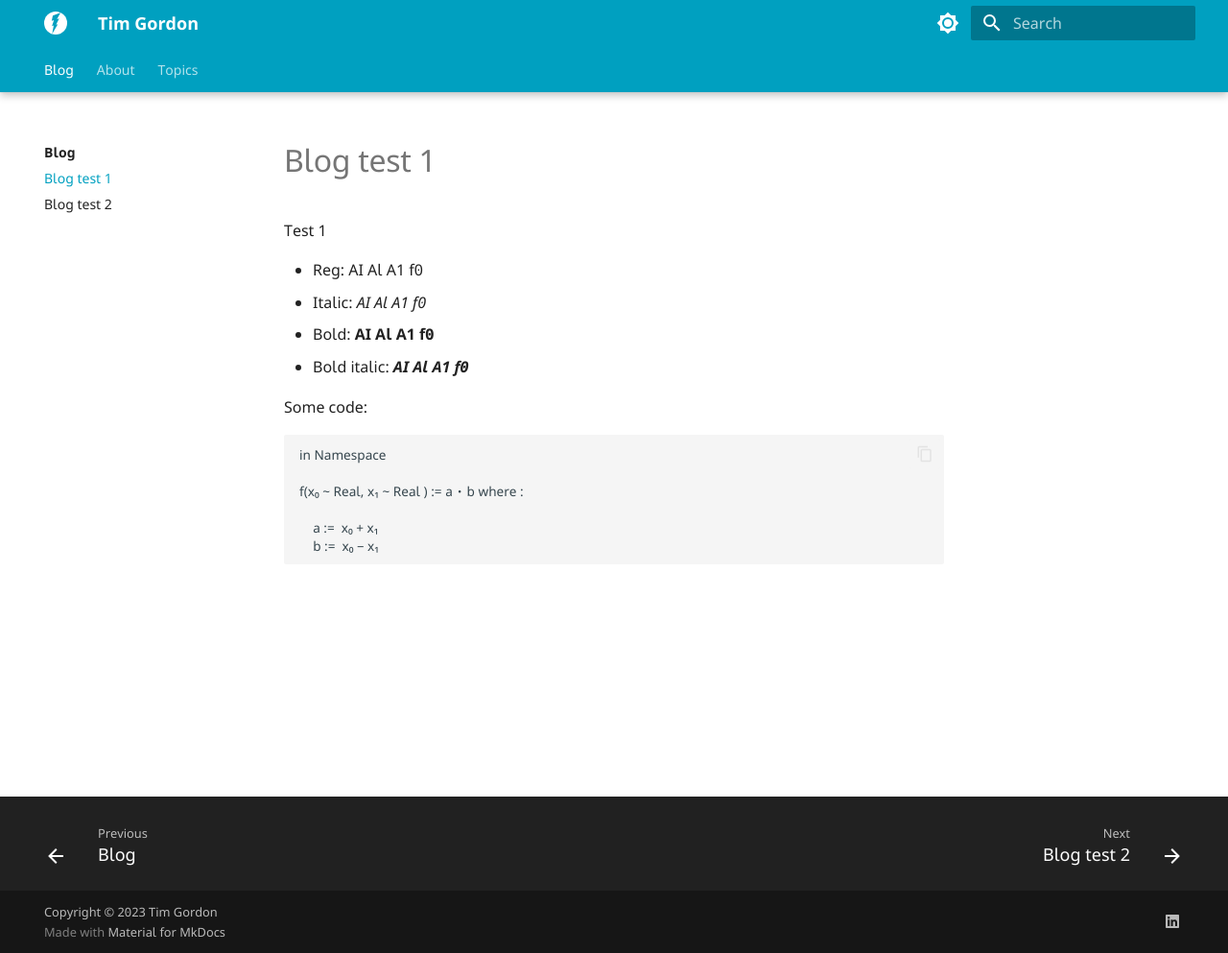
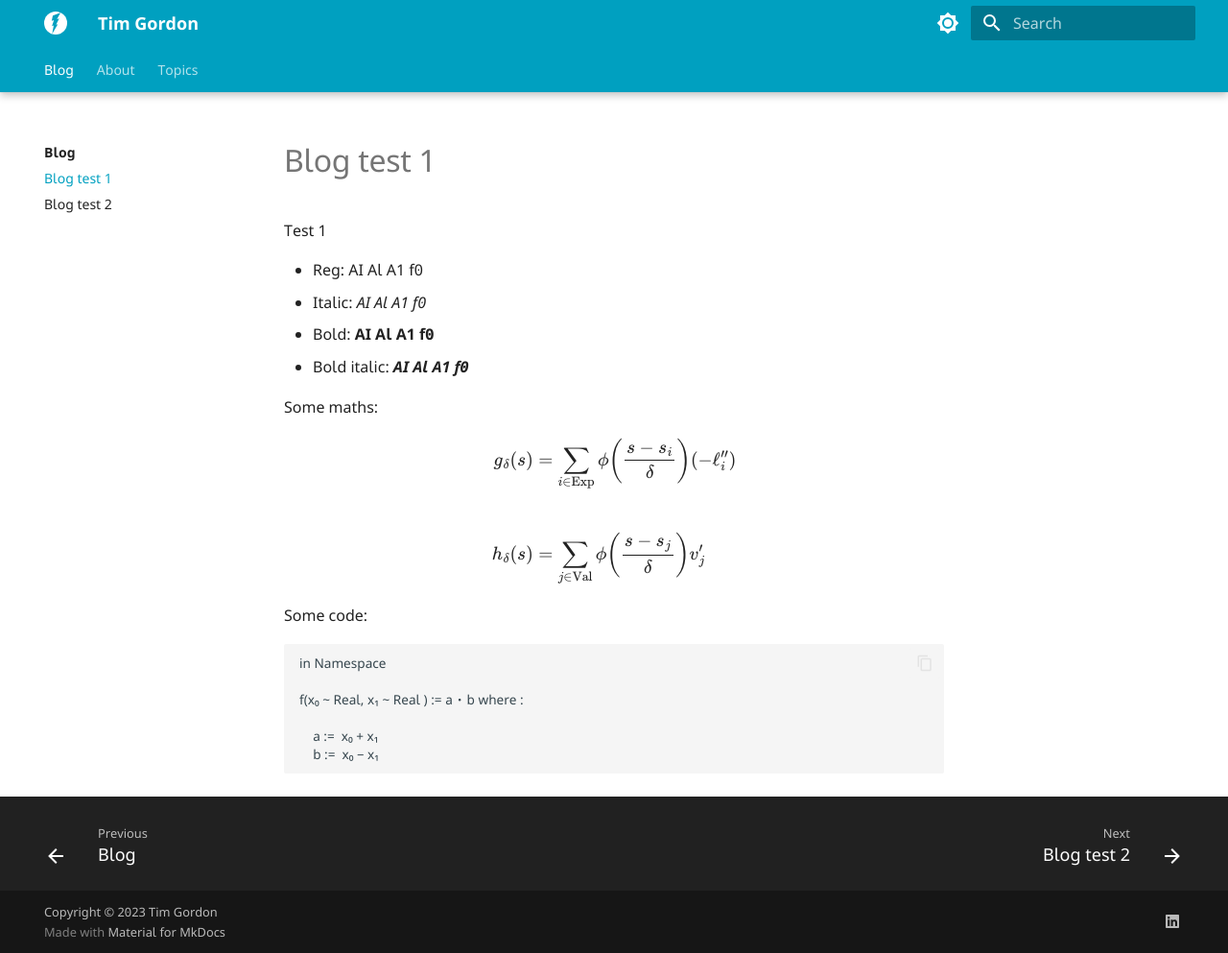
Before and after one commit to TimGord/TimGord.github.io, an MkDocs documentation site: the page built from docs/_blog/2023/blog-test-1.md, in a window 1280 px wide and 993 px high. Shown: the whole window at 96% size. Built offline with MkDocs 1.6.1 and Material for MkDocs 9.7.7, drawn with Linux system fonts in a browser that asks for light colours.

Commit message:
Test maths

````diff
--- a/docs/_blog/2023/blog-test-1.md
+++ b/docs/_blog/2023/blog-test-1.md
@@ -14,6 +14,13 @@ Test 1
 - Bold: **AI Al A1 f0**
 - Bold italic: ***AI Al A1 f0***
 
+Some maths:
+
+$$\begin{aligned}
+g_\delta(s)&=\sum_{i\in\text{Exp}}\phi\!\left(\frac{s-s_i}{\delta}\right)(-\ell''_i)\\[2em]
+h_\delta(s)&=\sum_{j\in\text{Val}}\phi\!\left(\frac{s-s_j}{\delta}\right)v'_j
+\end{aligned}$$
+
 Some code:
 
 ```
````
